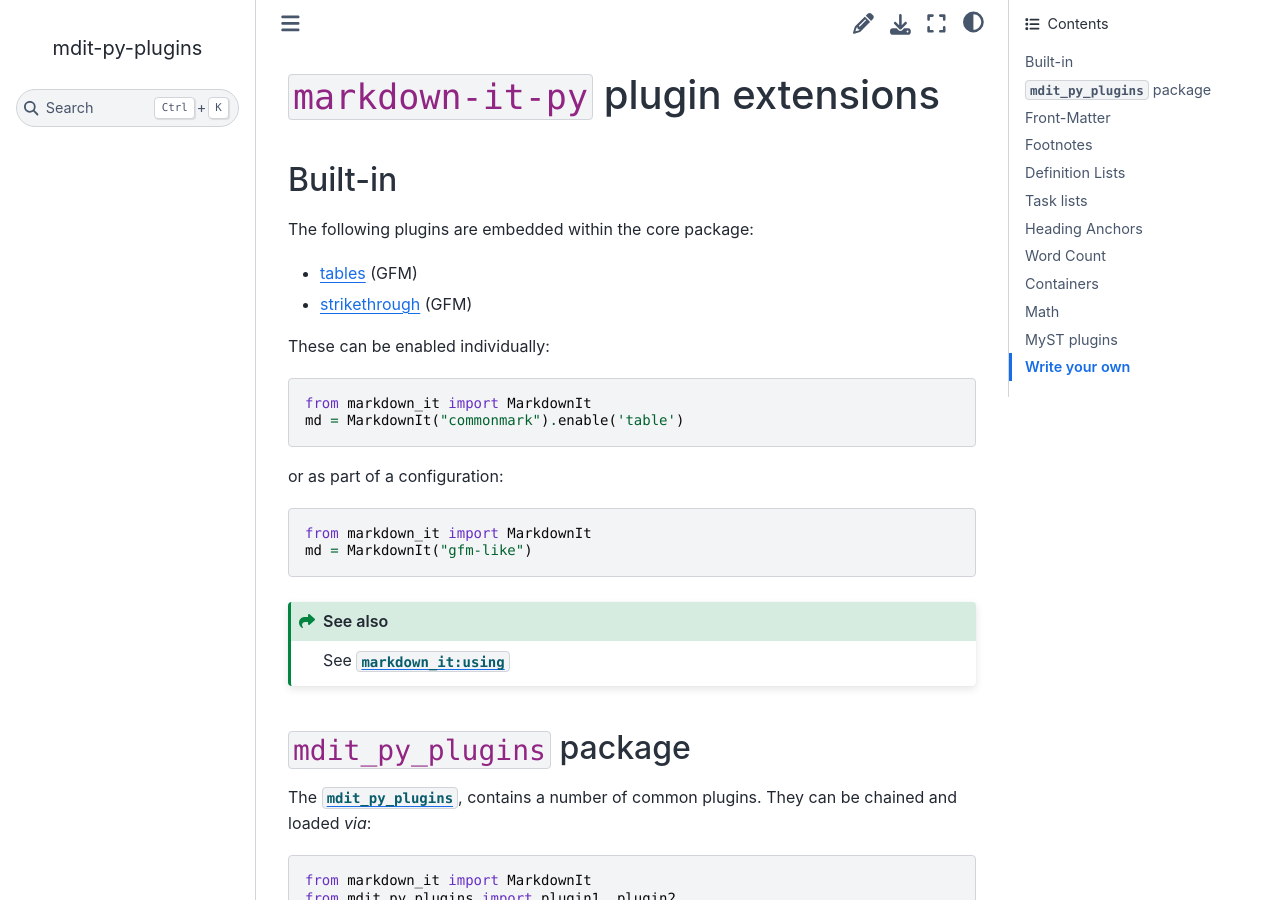
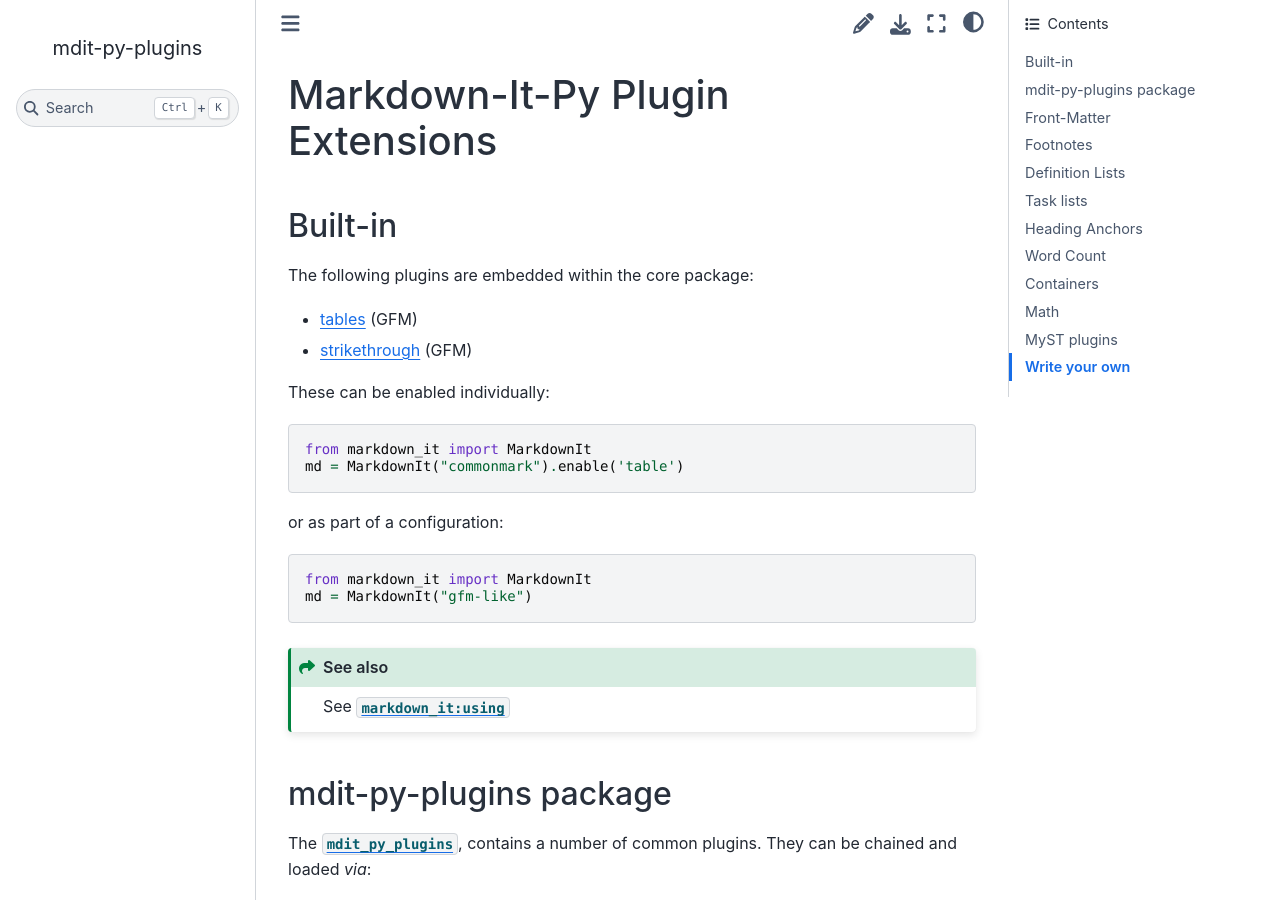
Before and after one commit to executablebooks/mdit-py-plugins, a Sphinx documentation site: the page built from docs/index.md, in a window 1280 px wide and 900 px high. Built offline with Sphinx 7.4.7 and the Sphinx Book theme 1.1.4, drawn with Linux system fonts in a browser that asks for light colours.

Commit message:
📚 DOCS: Minor fix

````diff
--- a/docs/index.md
+++ b/docs/index.md
@@ -1,4 +1,4 @@
-# `markdown-it-py` plugin extensions
+# Markdown-It-Py Plugin Extensions
 
 ## Built-in
 
@@ -25,7 +25,7 @@ md = MarkdownIt("gfm-like")
 See [](markdown_it:using)
 ```
 
-## `mdit_py_plugins` package
+## mdit-py-plugins package
 
 The [`mdit_py_plugins`](https://github.com/executablebooks/mdit-py-plugins), contains a number of common plugins.
 They can be chained and loaded *via*:
````
